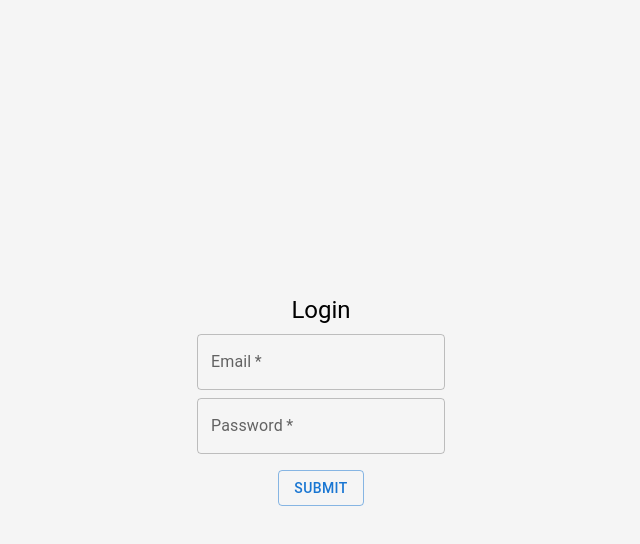
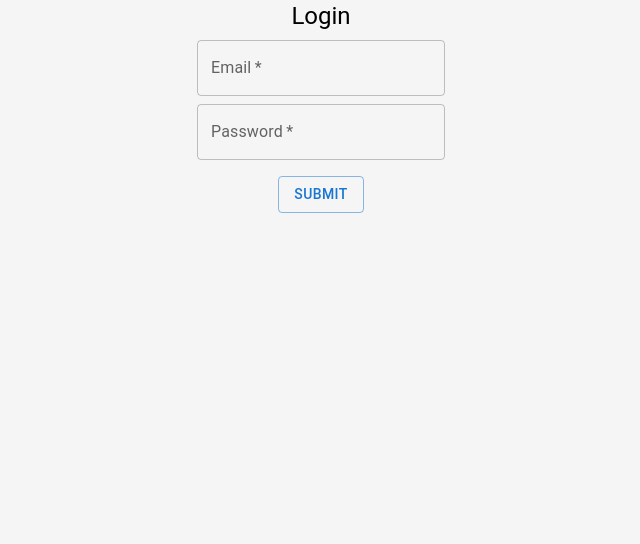
Before and after one commit to jonshaw199/iot-1, a React (Create React App) app in the folder web/: page / in a window 1280 px wide. Shown: the top 544 px of the page, without its empty margins (319-959 px from the left). Built offline with nearby package versions, Linux system fonts and the light colour scheme; no server answers.

Commit message:
Full page background part 2

```diff
--- a/web/src/App.css
+++ b/web/src/App.css
@@ -4,7 +4,7 @@
 }
 
 #root {
-  height: 100vh;
+  min-height: 100vh;
 }
 
 @media (prefers-reduced-motion: no-preference) {
--- a/web/src/App.tsx
+++ b/web/src/App.tsx
@@ -48,7 +48,7 @@ const Main = styled("main", { shouldForwardProp: (prop) => prop !== "open" })<{
 }));
 
 const Outer = styled("div")(({ theme }) => ({
-  height: "100%",
+  minHeight: "100vh",
   backgroundColor: theme.page.backgroundColor,
 }));
 
--- a/web/src/index.css
+++ b/web/src/index.css
@@ -1,6 +1,11 @@
+html {
+  min-height: 100vh;
+  flex: 1;
+}
+
 body {
   margin: 0;
-  height: 100vh;
+  min-height: 100vh;
   font-family: -apple-system, BlinkMacSystemFont, "Segoe UI", "Roboto", "Oxygen",
     "Ubuntu", "Cantarell", "Fira Sans", "Droid Sans", "Helvetica Neue",
     sans-serif;
```
